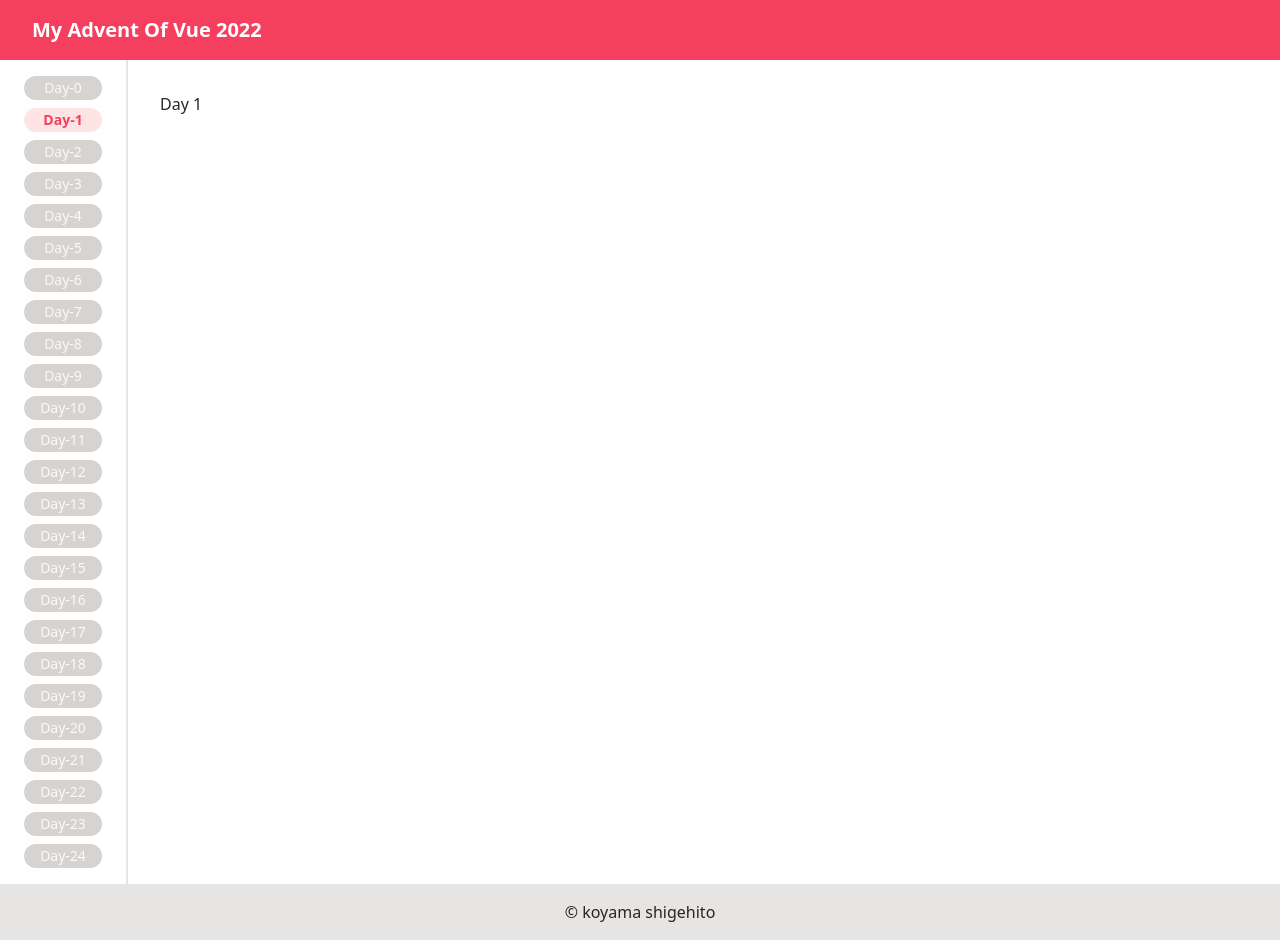
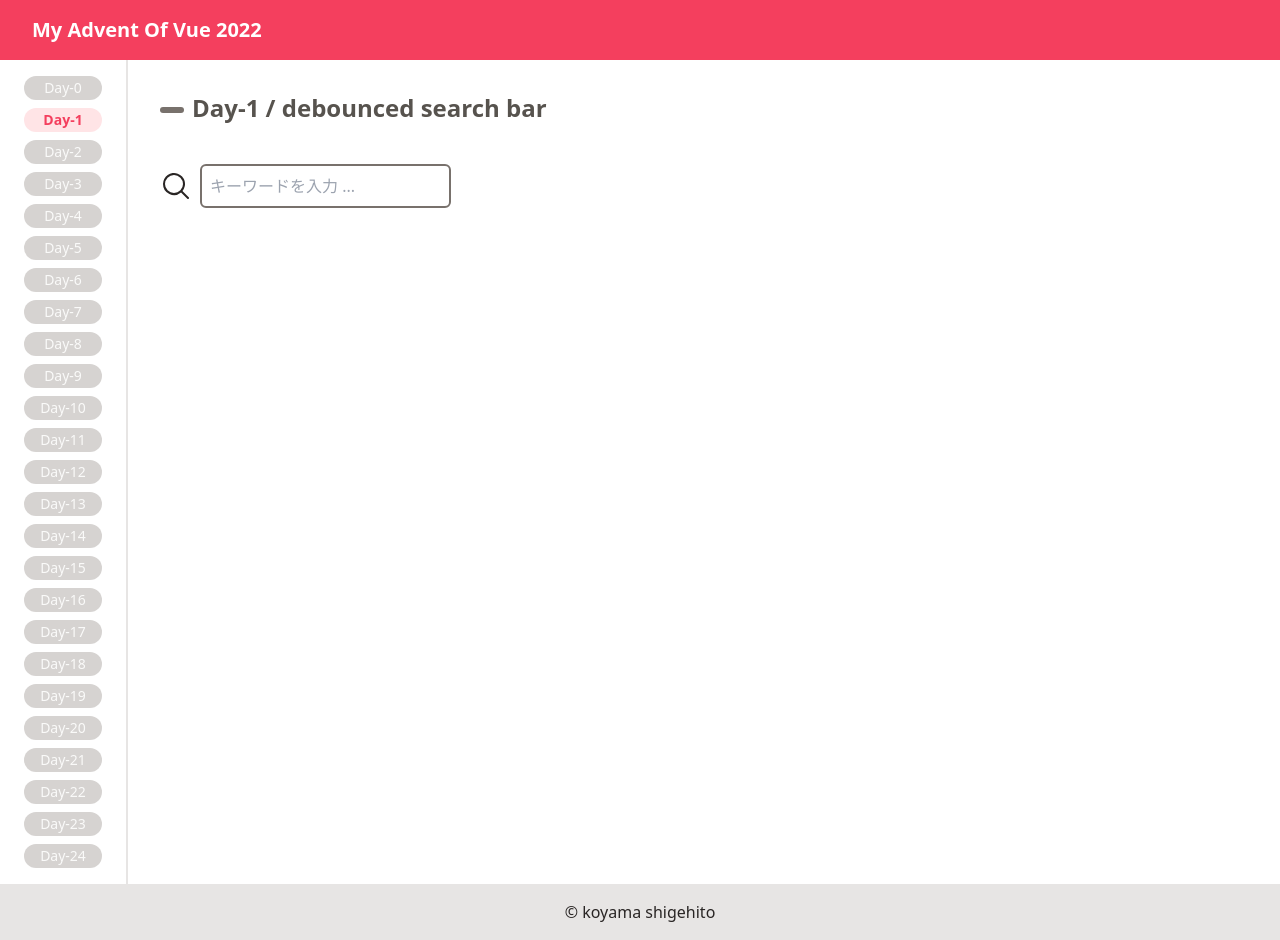
Before and after one commit to yamageji/challenging-advent-of-vue, a Vue app: page /day-1 in a window 1280 px wide. Built offline with nearby package versions, Linux system fonts and the light colour scheme.

Commit message:
feat: day-1

```diff
--- a/package.json
+++ b/package.json
@@ -11,6 +11,9 @@
     "lint": "eslint . --ext .vue,.js,.jsx,.cjs,.mjs,.ts,.tsx,.cts,.mts --fix --ignore-path .gitignore"
   },
   "dependencies": {
+    "@heroicons/vue": "^2.0.13",
+    "@types/debounce": "^1.2.1",
+    "debounce": "^1.2.1",
     "pinia": "^2.0.23",
     "vue": "^3.2.41",
     "vue-router": "^4.1.5"
--- /dev/null
+++ b/src/components/day-1/PageDay1.vue
@@ -0,0 +1,73 @@
+<script lang="ts" setup>
+import { ref, watch } from "vue";
+import { debounce } from "debounce";
+import { MagnifyingGlassIcon } from "@heroicons/vue/24/solid";
+
+type Product = {
+  id: number;
+  title: string;
+  description: string;
+  brand: string;
+  category: string;
+  price: number;
+  discountPercentage: number;
+  stock: number;
+  rating: number;
+  thumbnail: string;
+  images: string[];
+};
+
+const apiUrl = "https://dummyjson.com/products/search";
+
+const searchTerm = ref("");
+const products = ref<Product[]>([]);
+const isLoading = ref(false);
+
+const findProducts = debounce(async (term: string) => {
+  try {
+    if (term.length === 0) {
+      return (products.value = []);
+    }
+    isLoading.value = true;
+    const apiResponseBody = await (
+      await fetch(`${apiUrl}?q=${term}&limit=5`)
+    ).json();
+    products.value = apiResponseBody.products;
+    console.log(products.value);
+  } catch (error) {
+    alert("エラーです！");
+  } finally {
+    isLoading.value = false;
+  }
+}, 300);
+
+watch(searchTerm, (newTerm) => findProducts(newTerm));
+</script>
+
+<template>
+  <div class="flex h-full w-full flex-col gap-5">
+    <div class="flex items-center gap-2">
+      <label for="input-search-form">
+        <MagnifyingGlassIcon class="h-8 w-8" />
+      </label>
+      <input
+        type="text"
+        class="rounded-md border-2 border-stone-500 p-2 disabled:opacity-40"
+        v-model="searchTerm"
+        placeholder="キーワードを入力 ..."
+        :disabled="isLoading"
+        id="input-search-form"
+      />
+    </div>
+    <div v-if="isLoading" class="flex justify-center">
+      <div
+        class="h-8 w-8 animate-spin rounded-full border-4 border-green-500 border-t-transparent"
+      ></div>
+    </div>
+    <ul v-else-if="!isLoading && products.length" class="ml-6 list-disc">
+      <li v-for="product in products" :key="product.id">
+        {{ product.title }}: ${{ product.price }}
+      </li>
+    </ul>
+  </div>
+</template>
--- a/src/views/Day1View.vue
+++ b/src/views/Day1View.vue
@@ -1,7 +1,11 @@
-<script setup lang="ts"></script>
+<script setup lang="ts">
+import TopHeading from "@/components/UI/TopHeading.vue";
+import PageDay1 from "@/components/day-1/PageDay1.vue";
+</script>
 
 <template>
   <main>
-    <h1>Day 1</h1>
+    <TopHeading>Day-1 / debounced search bar</TopHeading>
+    <PageDay1 class="mt-10" />
   </main>
 </template>
```
Also changed, not shown: 1 other file (tests, documents, lock files or other folders).
